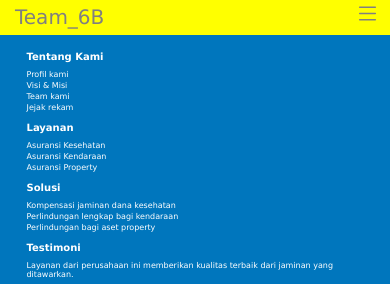
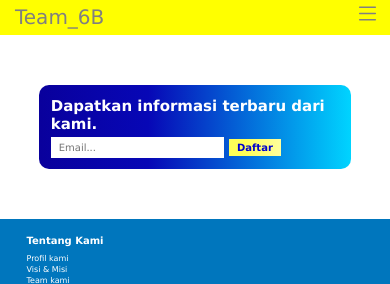
Before and after one commit to feliciasusanto/progate_6B, a plain HTML site: page index.html in a window 390 px wide. Shown: the top 284 px of the page. Drawn offline with nearby package versions, Linux system fonts and the light colour scheme.

Commit message:
Merge pull request #2 from feliciasusanto/form-subscribe (newsletter)
* add form subscribe

* responsive subscribe form

```diff
--- a/index.html
+++ b/index.html
@@ -25,6 +25,18 @@
             </div>
         </div>
     </header>
+    <!-- newsletter -->
+    <div class="newsletter">
+        <div class="container">
+            <form action="/subscribe" method="post">
+                <h2>Dapatkan informasi terbaru dari kami.</h2>
+                <div class="inputs">
+                    <input type="email" name="email" placeholder="Email...">
+                    <input type="button" value="Daftar">
+                </div>
+            </form>
+        </div>
+    </div>
     <!-- footer -->
     <div class="footer">
         <div class="container">
--- a/progate_6B.css
+++ b/progate_6B.css
@@ -23,7 +23,7 @@ h1, h2, h3, h4, h5, h6{
 
 /* header */
 header {
-  background-color: yellow;
+  background-color: rgb(255, 255, 0);
   height: 48px;
   color: grey;
   top: 0;
@@ -73,6 +73,73 @@ header div.header-list{
     font-size: 25px;
     margin-right: 10px;
     display: none;
+}
+
+/* subscribe form */
+div.newsletter{
+    margin: 50px 0;
+}
+
+div.newsletter form{
+    width: 80%;
+    margin: 0 auto;
+    padding: 3%;
+    background: linear-gradient(90deg, rgba(9,0,156,1) 0%, rgba(7,7,182,1) 35%, rgba(0,212,255,1) 100%);
+    border-radius: 10px;
+}
+
+div.newsletter form h2, div.newsletter form input{
+    display: inline-block;
+}
+
+div.newsletter form h2{
+    color: white;
+    font-size: 20px;
+    margin: 0 0 1% 0;
+}
+
+div.newsletter form input[type="email"]{
+    width: 40%;
+    border: none;
+    background-color: white;
+    padding: 8px 15px;
+}
+
+div.newsletter form input[type="email"]:focus, div.newsletter form input[type="email"]:hover{
+    box-shadow: 0 0 0 0.25rem rgb(13 110 253 / 25%);
+}
+
+div.newsletter form input[type="email"]:hover{
+    transition: all 1s ease;
+    transform: scale(1.1, 1.1);
+}
+
+div.newsletter form input[type="button"]{
+    border: none;
+    padding: 6px 18px;
+    margin: 0 1.5%;
+    font-weight: bold;
+    background: transparent linear-gradient(90deg, rgba(255,255,87,1) 31%, rgba(255,255,157,1) 100%);
+    color:mediumblue;
+}
+
+@keyframes newsletter-btn-hover{
+    0%   {transform: scale(1,1);}
+    10%  {transform: scale(1.01, 1.01);}
+    20%  {transform: scale(1.02, 1.02);}
+    30%  {transform: scale(1.03, 1.03);}
+    40%  {transform: scale(1.04, 1.04);}
+    50%  {transform: scale(1.05, 1.05);}
+    60%  {transform: scale(1.06, 1.06);}
+    70%  {transform: scale(1.07, 1.07);}
+    80%  {transform: scale(1.08, 1.08);}
+    90%  {transform: scale(1.09, 1.09);}
+    100% {transform: scale(1.1, 1.1);}
+}
+
+div.newsletter form input[type="button"]:hover{
+    animation: newsletter-btn-hover 1.5s infinite alternate;
+    transition: background-color 1s ease;
 }
 
 /* footer CSS */
--- a/responsive.css
+++ b/responsive.css
@@ -19,6 +19,19 @@
     }
     div.footer .social-media i{
         margin: 0 3px;
+    }
+    /* form subscribe */
+    div.newsletter form h2{
+        font-size: 18px;
+    }
+    div.newsletter form input[type="email"]{
+        padding: 7px 10px;
+        font-size: 10px;
+    }
+    div.newsletter form input[type="button"]{
+        padding: 4px 12px;
+        font-size: 10px;
+        margin: 0;
     }
 }
 
@@ -56,4 +69,15 @@
     div.footer .social-media i{
         margin: 0 2px;
     }
+    /* form subscribe */
+    div.newsletter form h2{
+        font-size: 15px;
+    }
+    div.newsletter form input[type="email"]{
+        width: 60%;
+        padding: 5px 8px;
+    }
+    div.newsletter form input[type="button"]{
+        padding: 3px 8px;
+    }
 }
```
